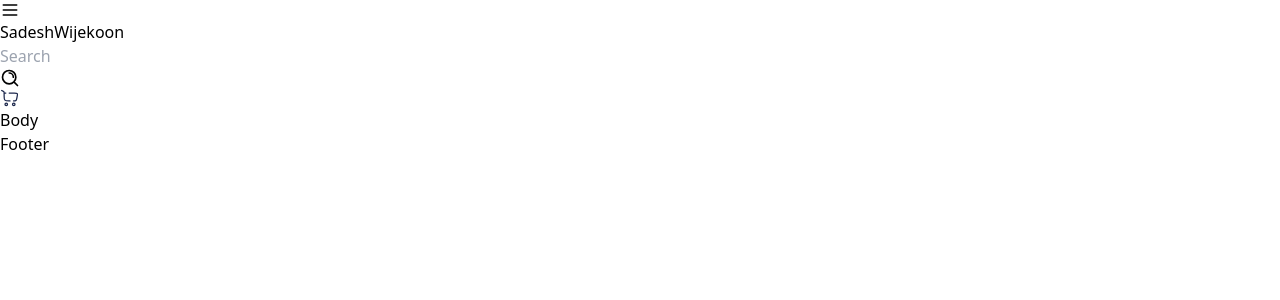
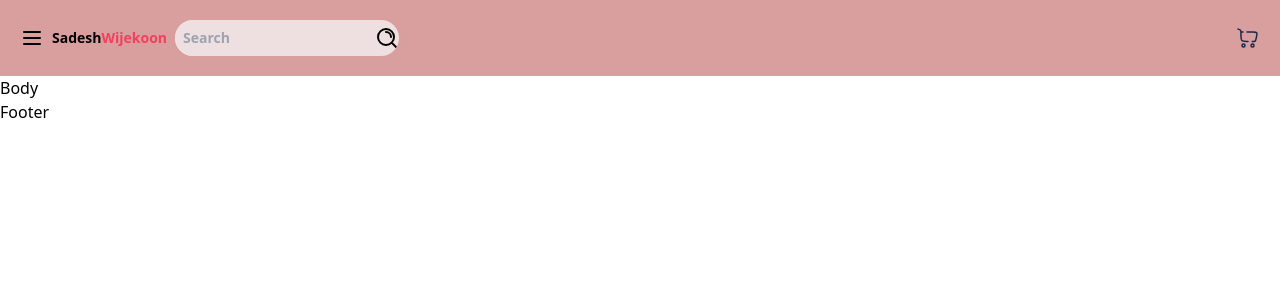
Before and after one commit to SadeshWijekoon/e-com-site, a React (Create React App) app: page / in a window 1280 px wide. Shown: the top 300 px of the page. Built offline with nearby package versions, Linux system fonts and the light colour scheme.

Commit message:
set up header

```diff
--- a/src/Componts/Header/Header.jsx
+++ b/src/Componts/Header/Header.jsx
@@ -6,18 +6,26 @@ import cart from '../../img/cart.svg';
 
 const Header = () => {
   return (
-    <header>
+    <header className='w-full p-5 bg-my-background flex items-center justify-between'>
       {/*header left*/}
-      <div>
-        <img src={menu} alt='menu' />
-        <h1>Sadesh<span>Wijekoon</span></h1>
-        <div>
-          <input type='text' placeholder='Search'/>
-          <img src={search} alt='search'/>
+      <div className='flex items-center'>
+        <img src={menu}
+          alt='menu'
+          className='w-6 h-6 object-contain cursor-pointer' />
+        <h1 className='ml-2 text-sm font-bold'>Sadesh<span className='text-rose-500'>Wijekoon</span></h1>
+
+        <div className='overflow-hidden ml-2 flex items-center rounded-full bg-[#eee0e0]' > {/* bg-[#e0c3c3]*/}
+          <input type='text' placeholder='Search' className='outline-none p-2 font-semibold text-sm w-[200px] bg-inherit '/> {/*bg-inherit*/}
+          <img src={search}
+            alt='search'
+            className='w-6 h-6 object-contain cursor-pointer'/>
         </div>
-      </div>
+
+        </div>
       {/*header right*/}
-      <img src={cart} alt='cart'/>
+         <img src={cart}
+           alt='cart'
+           className='w-6 h-6 object-contain cursor-pointer'/>
     </header>
   )
 }
--- a/tailwind.config.js
+++ b/tailwind.config.js
@@ -4,7 +4,11 @@ module.exports = {
     "./src/**/*.{js,jsx,ts,tsx}",
   ],
   theme: {
-    extend: {},
+    extend: {
+      colors: {
+        'my-background': '#d99e9e',
+      },
+    },
   },
   plugins: [],
 }
```
